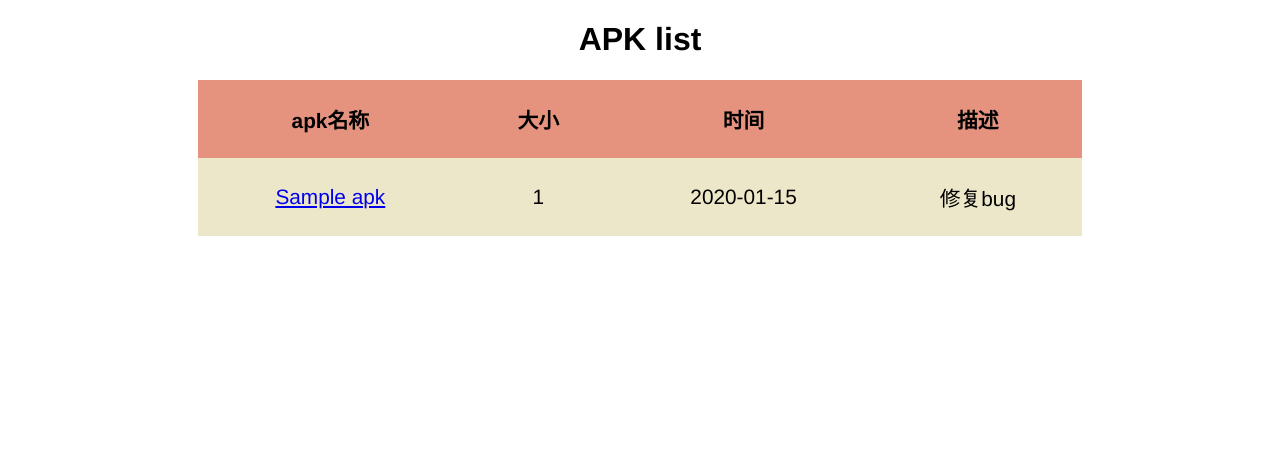
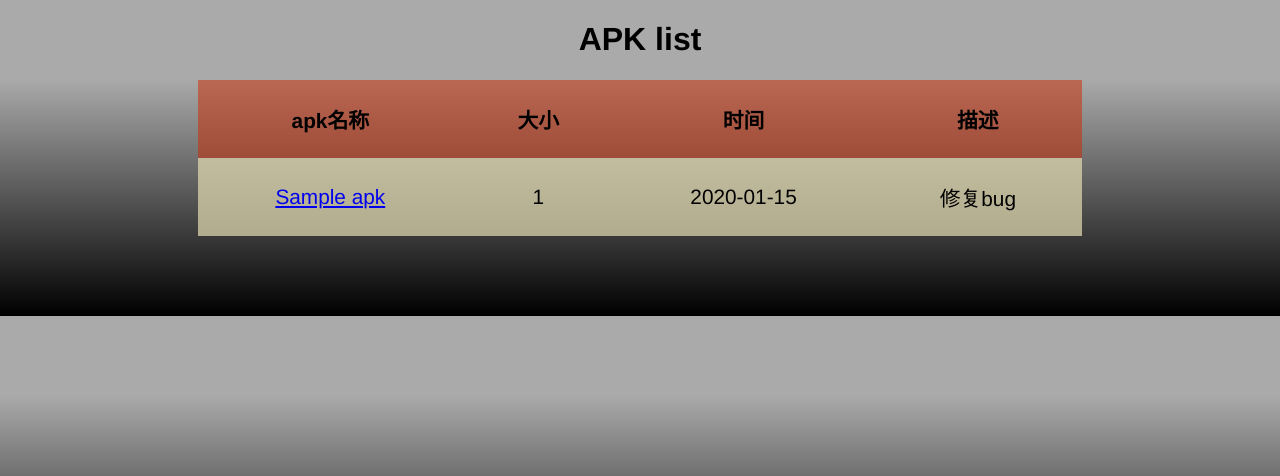
Before and after one commit to hanks-zyh/fir-local, a Flask app: template app/templates/index.html in a window 1280 px wide. Shown: the top 476 px of the page. Run offline with Flask 2, Linux system fonts and the light colour scheme; the template is opened without the code that fills it: most values are stand-ins (such as "Sample title", 1, 10 or a date in 2020).

Commit message:
update main.css

```diff
--- a/app/static/css/main.css
+++ b/app/static/css/main.css
@@ -1,6 +1,6 @@
 * {font-family: Helvetica Neue, Arial, sans-serif; }
 
-/*body { background-image: linear-gradient(#aaa 25%, #000);}*/
+body { background-image: linear-gradient(#aaa 25%, #000);}
 
 h1, table { text-align: center; }
 
@@ -19,4 +19,4 @@ tr:nth-child(even) { background: hsla(50, 50%, 80%, 0.7); }
 td:empty {background: hsla(50, 25%, 60%, 0.7); }
 
 tr:hover:not(#firstrow), tr:hover td:empty {background: #ff0; pointer-events: visible;}
-/*tr:hover:not(#firstrow) { transform: scale(1.02); font-weight: 700; box-shadow: 0px 3px 7px rgba(0, 0, 0, 0.5);}*/
+tr:hover:not(#firstrow) { transform:  font-weight: 700; box-shadow: 0px 3px 7px rgba(0, 0, 0, 0.5);}
```
